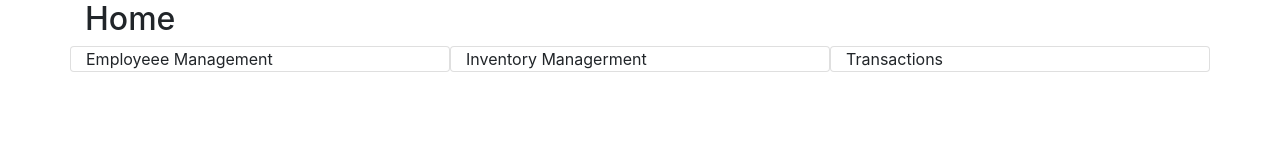
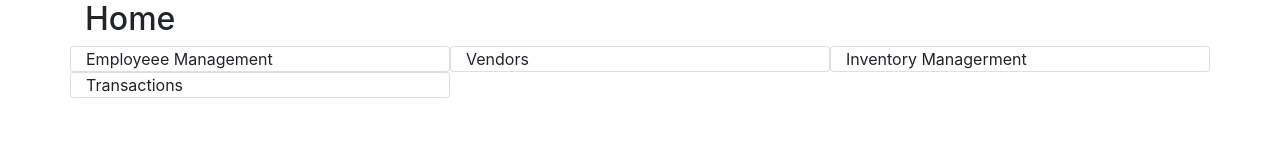
Before and after one commit to afamai/CPS510, a website: page public/home/home.html in a window 1280 px wide. Drawn offline with nearby package versions, Linux system fonts and the light colour scheme.

Commit message:
Add vendor button to home

```diff
--- a/public/home/home.html
+++ b/public/home/home.html
@@ -12,6 +12,7 @@
             <h2>Home</h2>
             <div class="row">
                     <div id="employee" class="col-sm-4 card" onclick='window.location = "/employees"'>Employeee Management</div>
+                    <div id="employee" class="col-sm-4 card" onclick='window.location = "/vendor"'>Vendors</div>
                     <div id="item" class="col-sm-4 card" onclick='window.location = "/inventory"''>Inventory Managerment</div>
                     <div id="transaction" class="col-sm-4 card" onclick=''>Transactions</div>
             </div>
```
